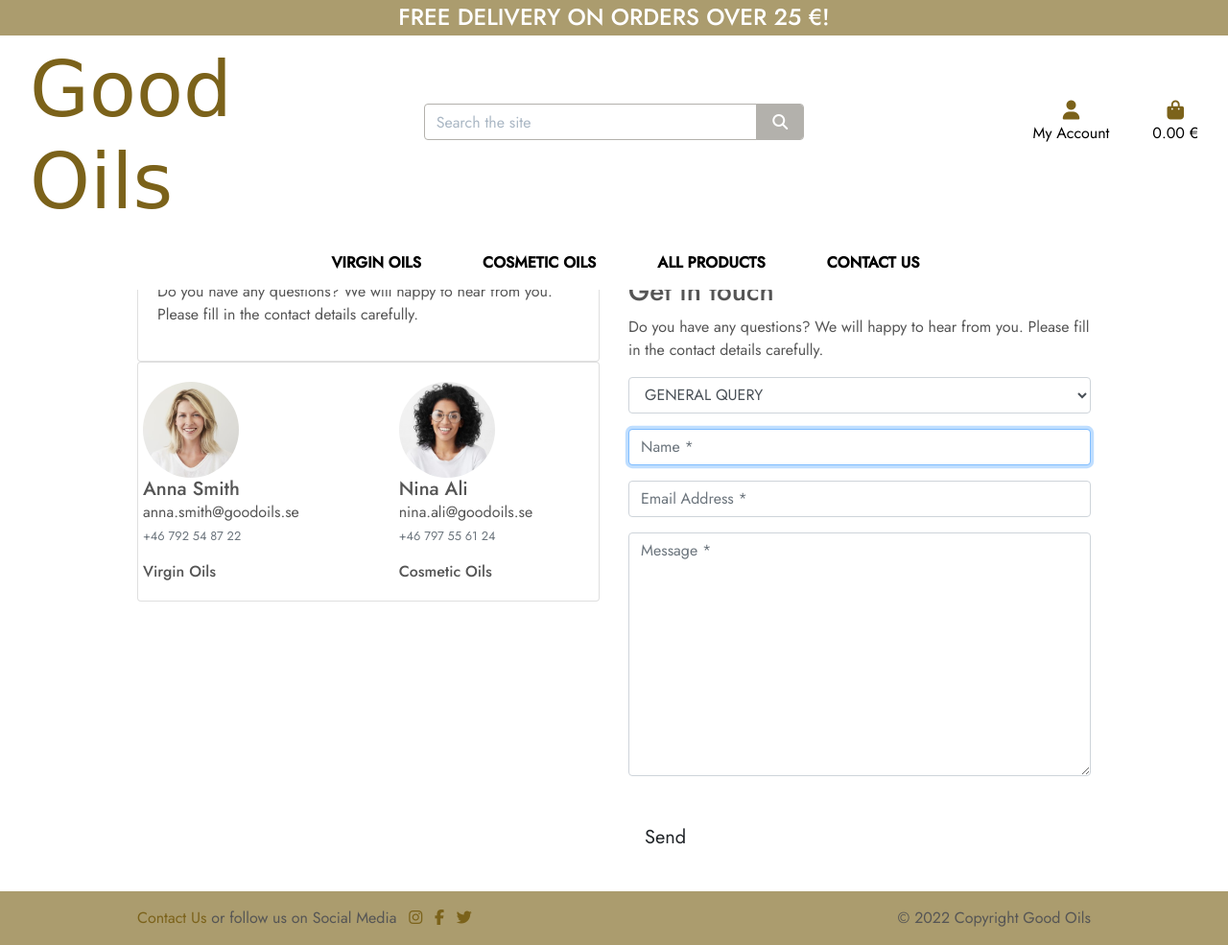
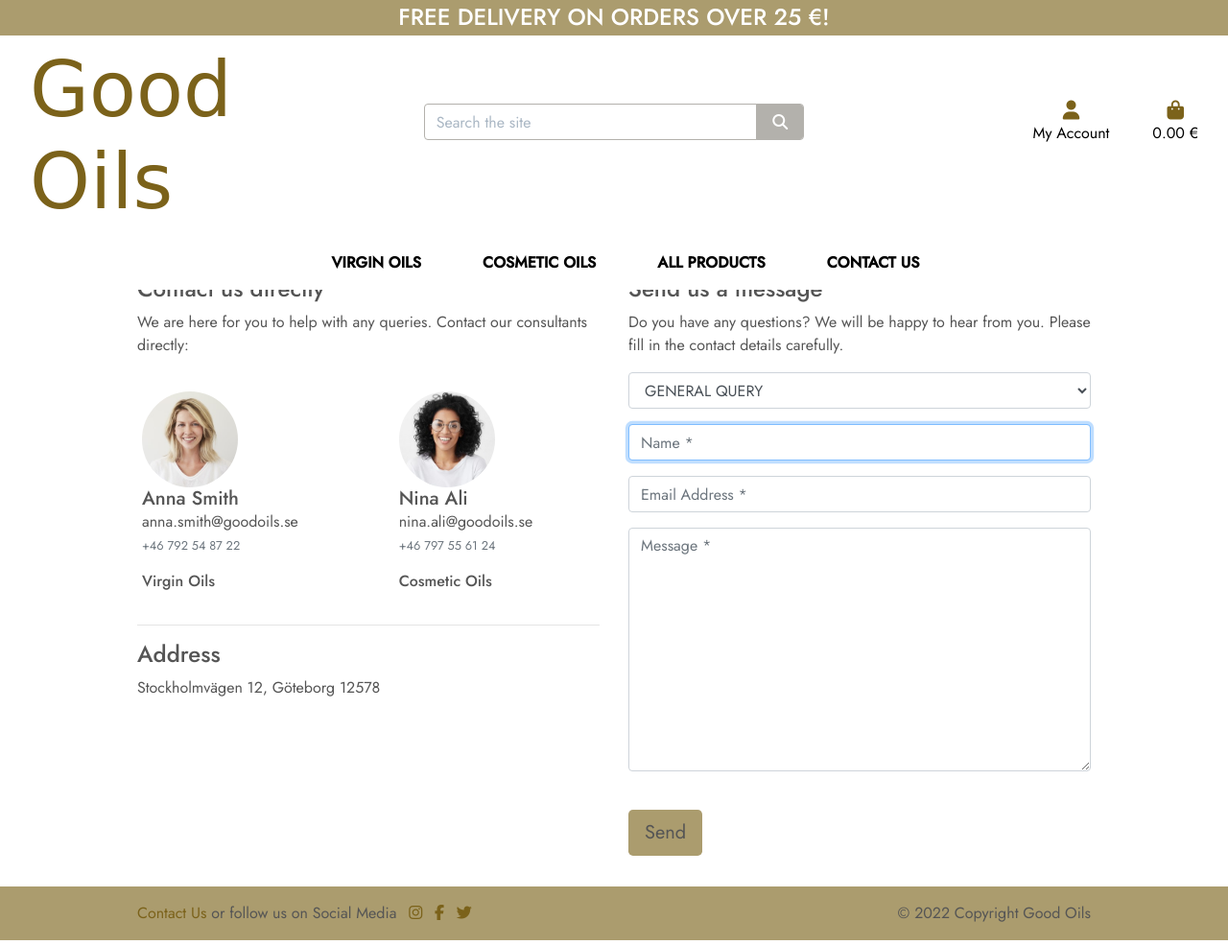
Before and after one commit to KamilaHase/MS4, a Django app: page /contact/ in a window 1280 px wide. Shown: the whole page at 96% size. Run offline with Django 3.2, Linux system fonts and the light colour scheme; some libraries are stand-ins or nearby versions; some web fonts are replaced.

Commit message:
Contact page html finished styling.

```diff
--- a/contact/templates/contact/contact.html
+++ b/contact/templates/contact/contact.html
@@ -26,14 +26,12 @@
       <div class="row">
 
           <div class="col-md-6">
-              <div class="card">
-                <div class="card-body">
-                    <p>Do you have any questions? We will happy to hear from you. Please fill in the contact details
-                        carefully.
-                    </p>
-                </div>
-              </div>
-              <div class="card">
+            <h4 class="mt-3">Contact us directly</h4>
+              <div class="card border-0">
+
+
+                <p>We are here for you to help with any queries. Contact our consultants directly:</p>
+
                 <div class="row">
                   <div class="card-body">
                     <div class="d-none d-sm-block">
@@ -56,7 +54,9 @@
                     <h6 class="card-title mt-0 mb-0">Cosmetic Oils</h6>
                   </div>
                 </div>
-
+                <hr>
+                <h4>Address</h4>
+                <p>Stockholmvägen 12, Göteborg 12578</p>
               </div>
             </div>
 
@@ -65,14 +65,14 @@
               <form id="contact-form" method="POST">
                   {% csrf_token %}
                   <fieldset class="form-group mt-3">
-                    <h3 class="">Get in touch</h3>
-                      <p>Do you have any questions? We will happy to hear from you. Please fill in the contact details
+                    <h4 class="">Send us a message</h4>
+                      <p>Do you have any questions? We will be happy to hear from you. Please fill in the contact details
                           carefully.
                       </p>
                       {{ form|crispy }}
                   </fieldset>
                   <div class="form-actions form-group mt-4 text-end">
-                      <button class="btn action-btn btn-lg" type="submit">Send</button>
+                      <button class="btn action-btn btn-lg btn-submit" type="submit">Send</button>
                   </div>
               </form>
           </div>
--- a/static/css/base.css
+++ b/static/css/base.css
@@ -93,6 +93,7 @@ body {
     background: black;
     color: white;
     min-width: 260px;
+    border-radius: 25%;
 }
 
 .btn-black {
@@ -113,12 +114,19 @@ body {
     color: white !important;
 }
 
+.btn-submit {
+    background-color: #AB9C6E!important;
+    color: #555;
+}
+
 .shop-now-button:hover,
 .shop-now-button:active,
 .shop-now-button:focus,
 .btn-black:hover,
 .btn-black:active,
-.btn-black:focus {
+.btn-black:focus,
+.btn-submit:hover,
+.btn-submit:focus {
     background: #222;
     color: white;
 }
@@ -360,10 +368,9 @@ input[name='q']::placeholder {
 
 .custom-checkbox .custom-control-input:checked~.custom-control-label::before {
     background-color: #dc3545;
-    border-color: #dc3545;
+    border-color: #e4e0e0;
     border-radius: 0;
 }
-
 
 /* fixed top navbar only on medium and up */
 @media (min-width: 992px) {
```
